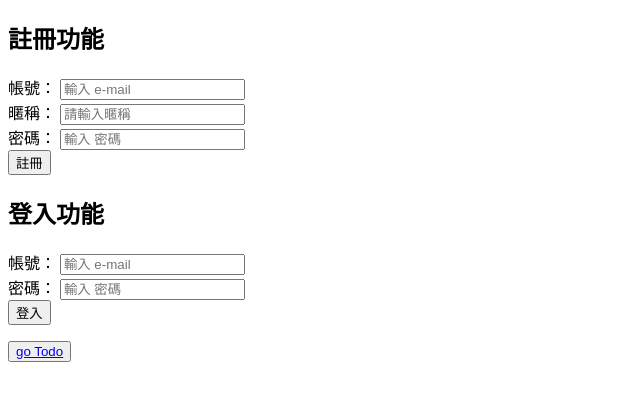
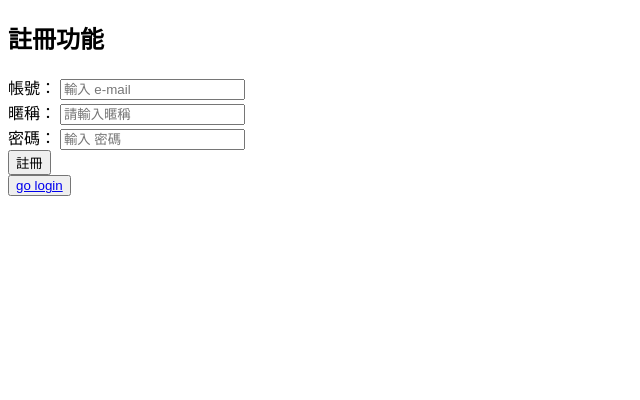
Before and after one commit to Linlaose/todoDemo, a plain HTML site: page signup.html in a window 1280 px wide. Shown: the whole page, without its empty margins (0-640 px from the left). Drawn offline with nearby package versions, Linux system fonts and the light colour scheme; files whose address does not match are found by name.

Commit message:
頁面跳轉

```diff
--- a/signup.html
+++ b/signup.html
@@ -19,16 +19,7 @@
   <br>
   <input type="button" value="註冊" class="send">
   <br>
-  <h2>登入功能</h2>
-  帳號：
-  <input type="text" placeholder="輸入 e-mail" class="account-login">
-  <br>
-  密碼：
-  <input type="text" placeholder="輸入 密碼" class="password-login">
-  <br>
-  <input type="button" value="登入" class="login">
-  <p class="insert"></p>
-  <button><a href="todo.html">go Todo</a></button>
+  <button><a href="login.html">go login</a></button>
   <script src="https://cdn.jsdelivr.net/npm/axios/dist/axios.min.js"></script>
   <script src="./all.js" type="module"></script>
 </body>
```
Also changed, not shown: login.html (+2 -1 lines), todo.html (+1 -1 lines).
